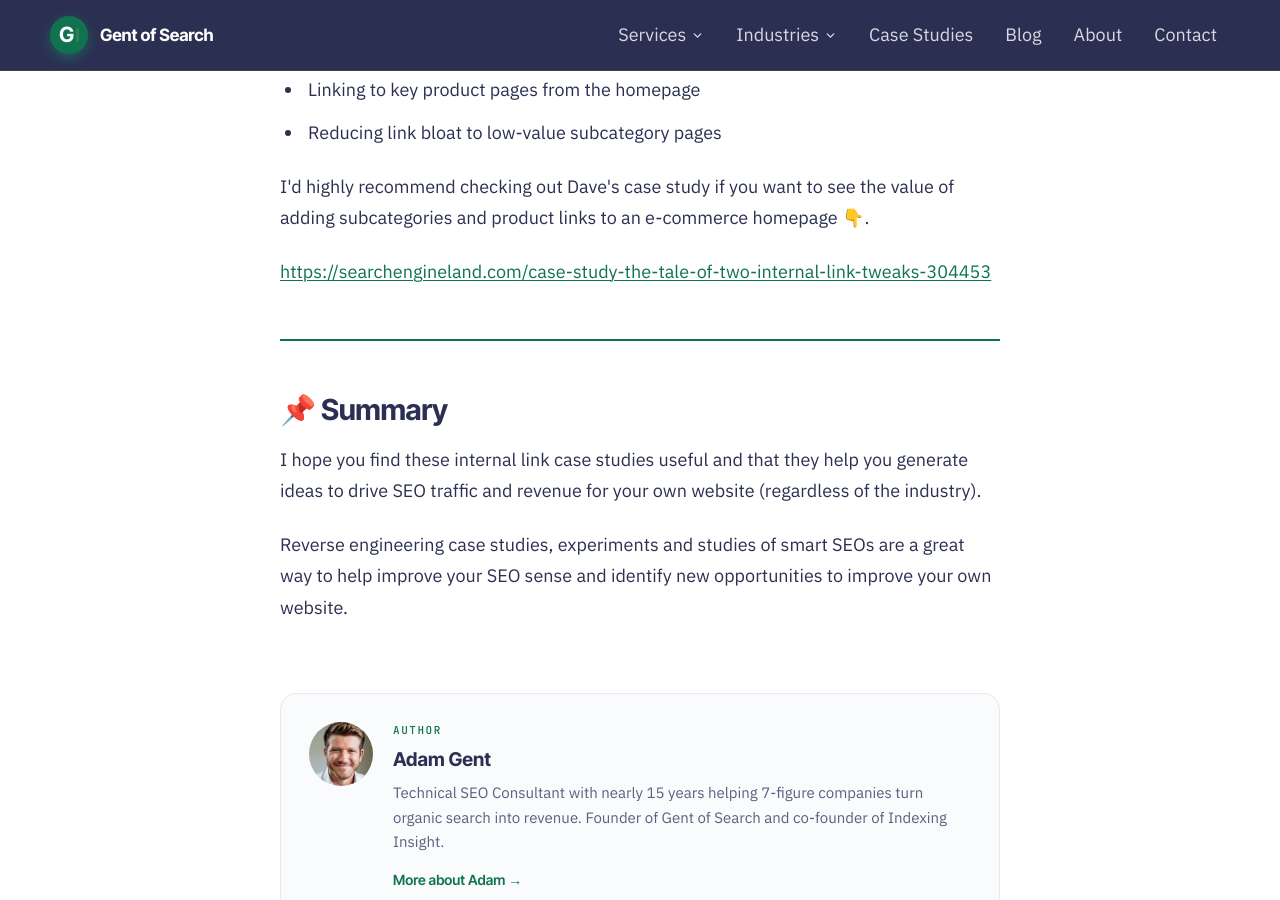
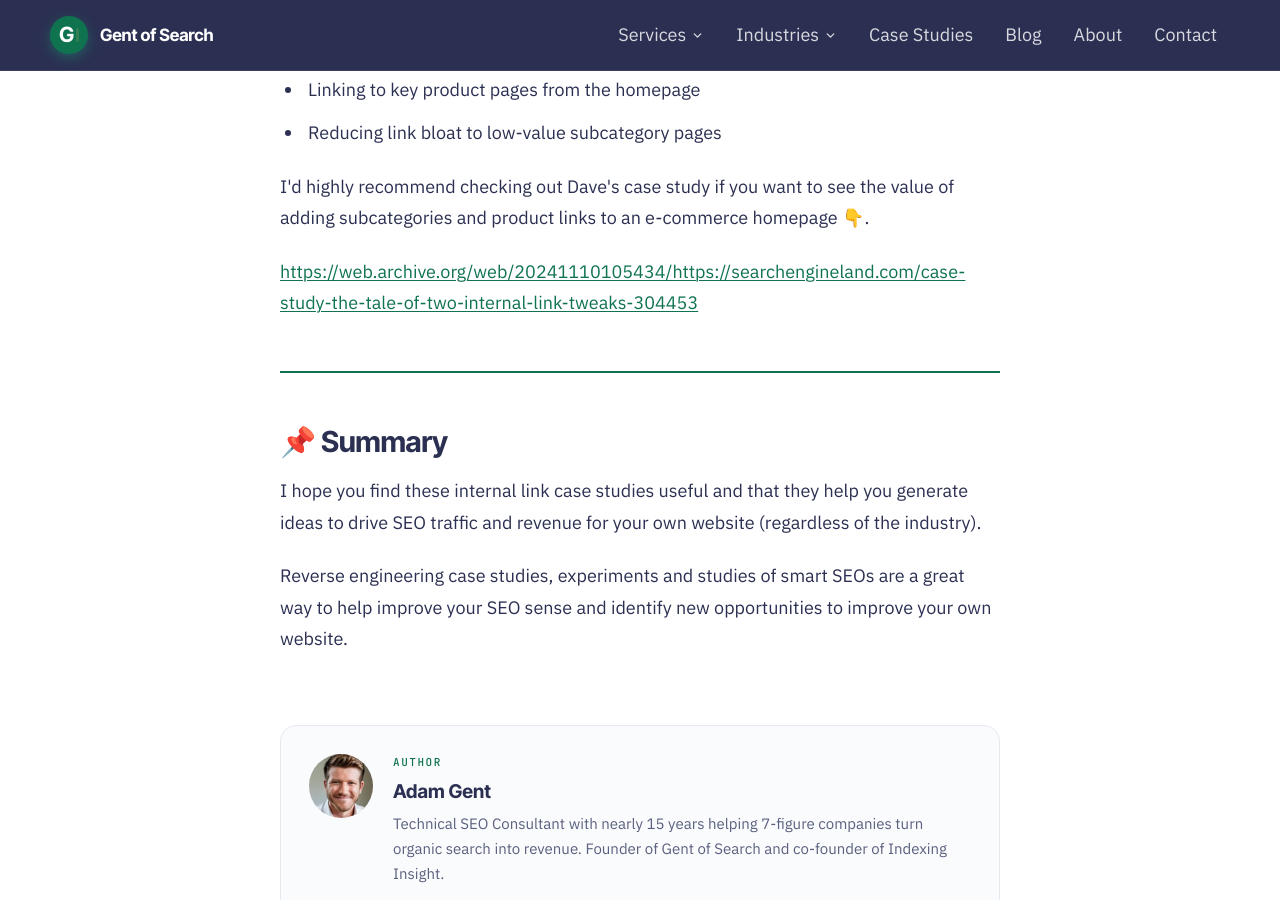
Before and after one commit to Gent-of-Search/gentofsearch.com, a Jekyll site: the page built from _posts/2023-07-20-internal-linking-case-studies.md, in a window 1280 px wide and 900 px high, scrolled down 13745 px. Built offline with Jekyll 4.4.1, drawn with Linux system fonts in a browser that asks for light colours; part of the change alters nothing that is shown.

Commit message:
Point Tale of two internal link tweaks links to archive.org copy
Co-Authored-By: Claude Opus 5.5 <noreply@anthropic.com>

```diff
--- a/_posts/2023-07-20-internal-linking-case-studies.md
+++ b/_posts/2023-07-20-internal-linking-case-studies.md
@@ -196,7 +196,7 @@ read_time: "7 min read"
 
 <hr>
 
-<h2><a href="https://searchengineland.com/case-study-the-tale-of-two-internal-link-tweaks-304453" target="_blank" rel="noopener">The tale of two internal link tweaks</a></h2>
+<h2><a href="https://web.archive.org/web/20241110105434/https://searchengineland.com/case-study-the-tale-of-two-internal-link-tweaks-304453" target="_blank" rel="noopener">The tale of two internal link tweaks</a></h2>
 <p><strong>Result:</strong> Increase in top 10 rankings for target keywords<br>
 <strong>Author:</strong> Dave Davies<br>
 <strong>Topic:</strong> Website architecture<br>
@@ -213,7 +213,7 @@ read_time: "7 min read"
   <li>Reducing link bloat to low-value subcategory pages</li>
 </ul>
 <p>I'd highly recommend checking out Dave's case study if you want to see the value of adding subcategories and product links to an e-commerce homepage 👇.</p>
-<p><a href="https://searchengineland.com/case-study-the-tale-of-two-internal-link-tweaks-304453" target="_blank" rel="noopener">https://searchengineland.com/case-study-the-tale-of-two-internal-link-tweaks-304453</a></p>
+<p><a href="https://web.archive.org/web/20241110105434/https://searchengineland.com/case-study-the-tale-of-two-internal-link-tweaks-304453" target="_blank" rel="noopener">https://web.archive.org/web/20241110105434/https://searchengineland.com/case-study-the-tale-of-two-internal-link-tweaks-304453</a></p>
 
 <hr>
 
```
